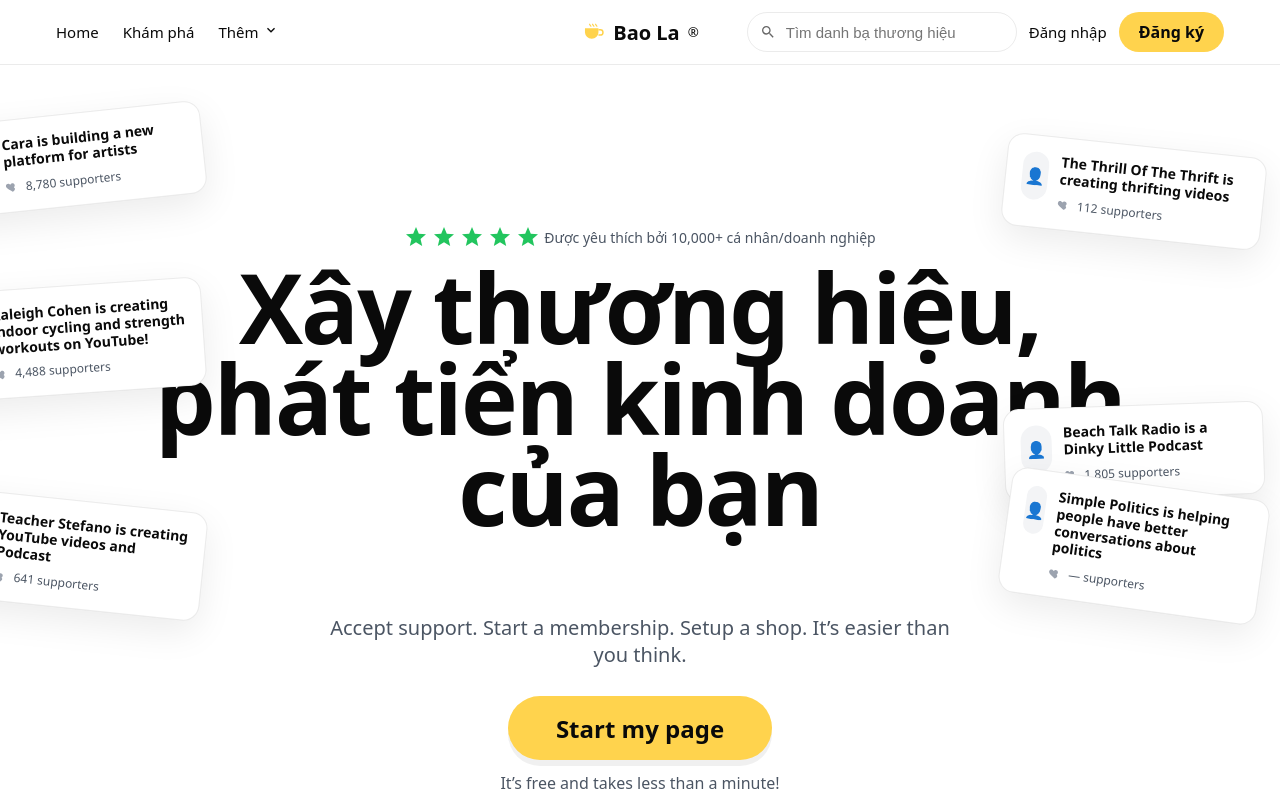
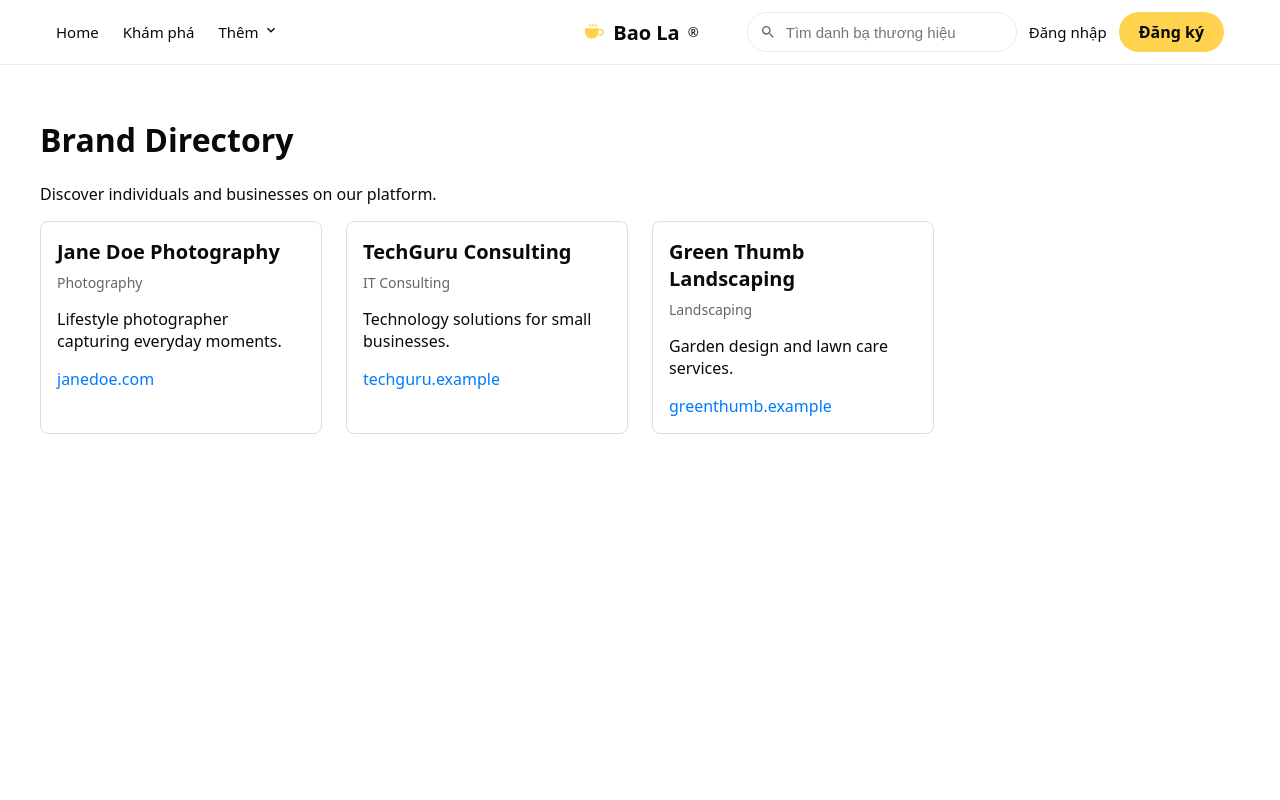
Before and after one commit to nanokoko89/inbu, a React (Vite) app: page /explore in a window 1280 px wide. Shown: the top 800 px of the page. Built offline with nearby package versions, Linux system fonts and the light colour scheme.

Commit message:
sadfsdfsad

```diff
--- a/package.json
+++ b/package.json
@@ -11,7 +11,8 @@
   "dependencies": {
     "classnames": "^2.5.1",
     "react": "^18.2.0",
-    "react-dom": "^18.2.0"
+    "react-dom": "^18.2.0",
+    "react-router-dom": "^7.8.2"
   },
   "devDependencies": {
     "@vitejs/plugin-react": "^4.3.1",
--- a/src/App.jsx
+++ b/src/App.jsx
@@ -1,12 +1,16 @@
-import React from "react";
+import { BrowserRouter, Routes, Route } from "react-router-dom";
 
 import "./styles/globals.scss";
 import Home from "./pages/Home";
+import Explore from "./pages/Explore";
 
 export default function App() {
   return (
-    <div>
-      <Home />
-    </div>
+    <BrowserRouter>
+      <Routes>
+        <Route path="/" element={<Home />} />
+        <Route path="/explore" element={<Explore />} />
+      </Routes>
+    </BrowserRouter>
   );
 }
--- a/src/components/Header/Header.jsx
+++ b/src/components/Header/Header.jsx
@@ -2,6 +2,7 @@ import React from "react";
 import classNames from "classnames/bind";
 import styles from "./Header.module.scss";
 import { Heart, Search, ChevronDown, Coffee } from "../Icons";
+import { Link } from "react-router-dom";
 
 const cx = classNames.bind(styles);
 
@@ -11,13 +12,13 @@ export default function Header() {
       <div className="container">
         <div className={cx("wrap")}>
           <nav className={cx("left")}>
-            <a href="/" className={cx("link")}>
+            <Link to="/" className={cx("link")}>
               Home
-            </a>
-            <a href="/explore" className={cx("link")}>
+            </Link>
+            <Link to="/explore" className={cx("link")}>
               Khám phá
               {/* <Heart style={{ width: 16, height: 16 }} /> */}
-            </a>
+            </Link>
             <a href="#" className={cx("link")}>
               Thêm&nbsp;
               <ChevronDown style={{ width: 16, height: 16 }} />
--- a/src/pages/Explore.jsx
+++ b/src/pages/Explore.jsx
@@ -1,13 +1,47 @@
 import React from 'react'
 import Header from '../components/Header/Header'
+import styles from './Explore.module.scss'
+
+const directory = [
+  {
+    name: 'Jane Doe Photography',
+    category: 'Photography',
+    description: 'Lifestyle photographer capturing everyday moments.',
+    website: 'https://janedoe.com'
+  },
+  {
+    name: 'TechGuru Consulting',
+    category: 'IT Consulting',
+    description: 'Technology solutions for small businesses.',
+    website: 'https://techguru.example'
+  },
+  {
+    name: 'Green Thumb Landscaping',
+    category: 'Landscaping',
+    description: 'Garden design and lawn care services.',
+    website: 'https://greenthumb.example'
+  }
+]
 
 export default function Explore() {
   return (
     <div>
       <Header />
-      <div className="container" style={{ padding: '2rem 0' }}>
-        <h1>Explore Creators</h1>
-        <p>Discover and support amazing creators.</p>
+      <div className={`container ${styles.directory}`}>
+        <h1>Brand Directory</h1>
+        <p>Discover individuals and businesses on our platform.</p>
+        <div className={styles.list}>
+          {directory.map((item) => (
+            <div key={item.name} className={styles.card}>
+              <h3>{item.name}</h3>
+              <p className={styles.category}>{item.category}</p>
+              <p>{item.description}</p>
+              <a href={item.website} target="_blank" rel="noopener noreferrer">
+                {item.website.replace(/^https?:\/\//, '')}
+              </a>
+            </div>
+          ))}
+        </div>
       </div>
     </div>
   )
--- /dev/null
+++ b/src/pages/Explore.module.scss
@@ -0,0 +1,36 @@
+.directory {
+  padding: 2rem 0;
+}
+
+.list {
+  display: grid;
+  grid-template-columns: repeat(auto-fill, minmax(250px, 1fr));
+  gap: 1.5rem;
+}
+
+.card {
+  border: 1px solid #ddd;
+  border-radius: 8px;
+  background: #fff;
+  padding: 1rem;
+}
+
+.card h3 {
+  margin: 0 0 0.5rem;
+  font-size: 1.25rem;
+}
+
+.category {
+  font-size: 0.875rem;
+  color: #666;
+  margin: 0 0 0.5rem;
+}
+
+.card a {
+  color: #007bff;
+  text-decoration: none;
+}
+
+.card a:hover {
+  text-decoration: underline;
+}
```
Also changed, not shown: 1 other file (tests, documents, lock files or other folders).
